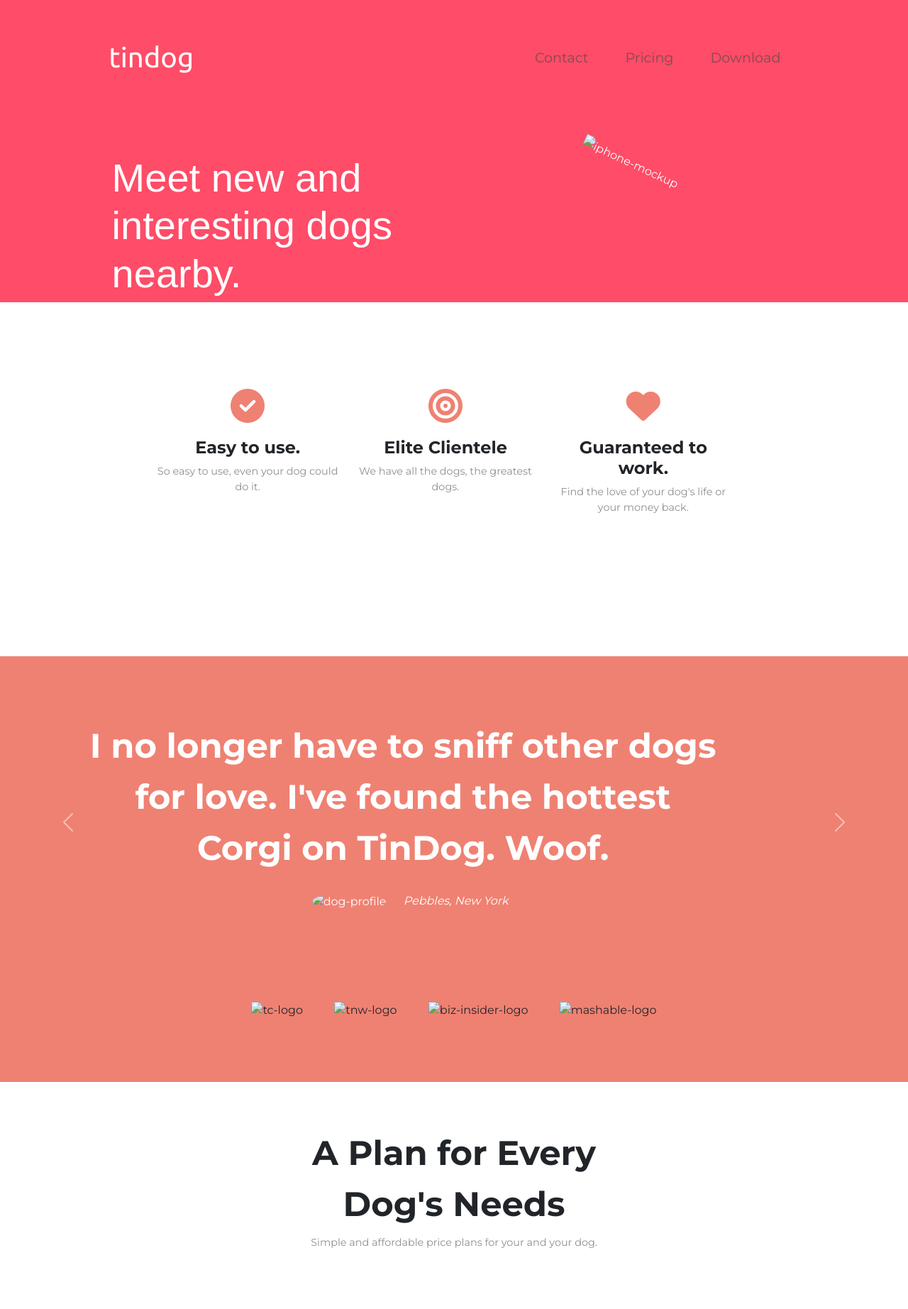
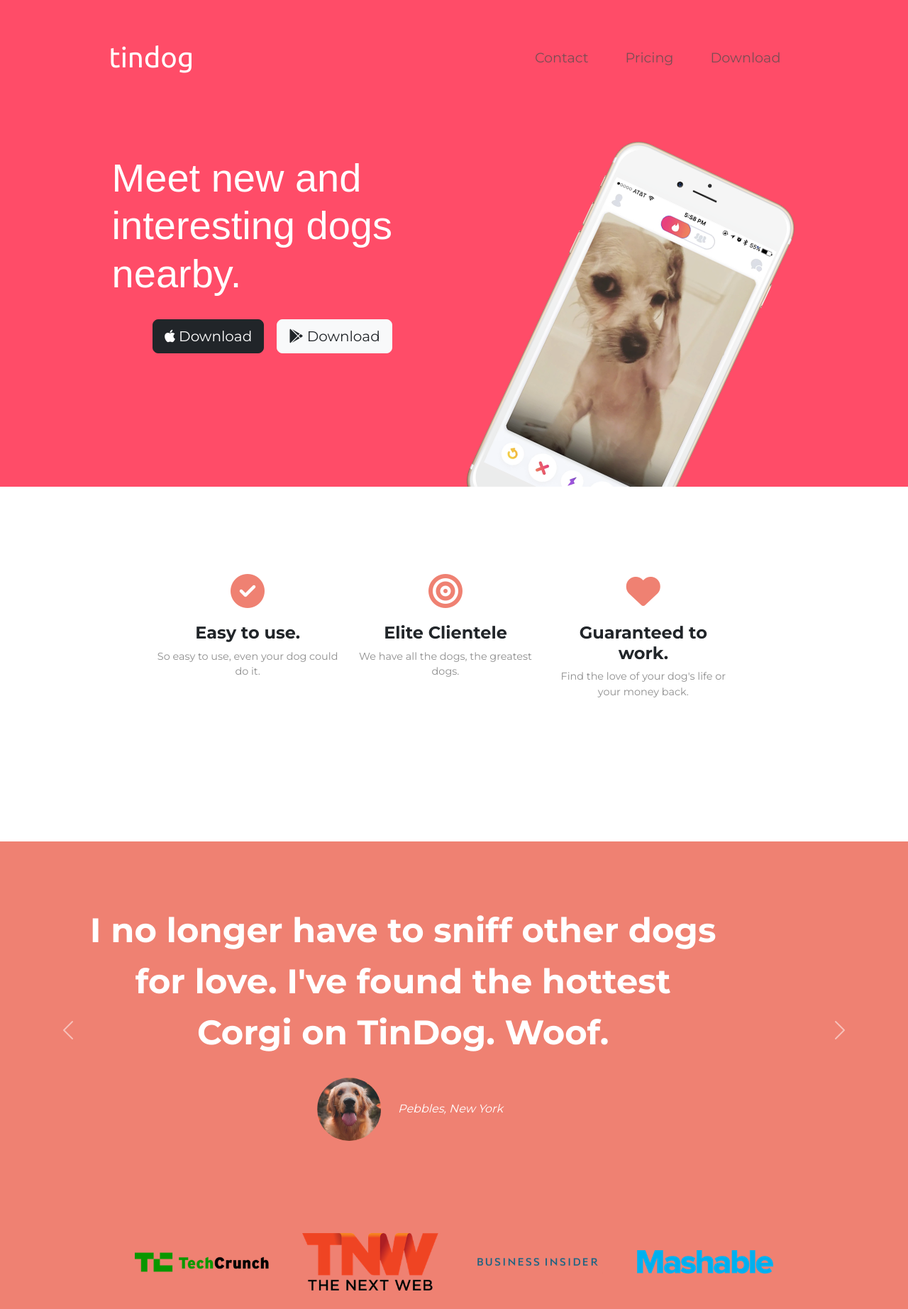
Before and after one commit to Sweetdevil144/TinDog-Project, a plain HTML site: page index.html in a window 1280 px wide. Shown: the top 1845 px of the page at 71% size. Drawn offline with nearby package versions, Linux system fonts and the light colour scheme; files that its build step writes are made by us from their sources.

Commit message:
Update index.html

```diff
--- a/index.html
+++ b/index.html
@@ -6,12 +6,12 @@
   <meta name="viewport" content="width=device-width, initial-scale=1">
   <title>TinDog</title>
   <!-- Importing Bootstrap. -->
-  <link rel="stylesheet" href="/Bootstrap/css/bootstrap.css">
+  <link rel="stylesheet" href="/bootstrap.css">
   <script src="https://code.jquery.com/jquery-2.1.3.min.js"></script>
   <script src="http://maxcdn.bootstrapcdn.com/bootstrap/3.3.1/js/bootstrap.min.js"></script>
   <!-- Importing FontAwesome Package to import fonts in our Website. -->
   <script src="https://kit.fontawesome.com/2145778a96.js" crossorigin="anonymous"></script>
-  <link rel="stylesheet" href="/css/styles.css">
+  <link rel="stylesheet" href="/styles.css">
   <!-- Google Fonts. -->
   <link rel="preconnect" href="https://fonts.googleapis.com">
   <link rel="preconnect" href="https://fonts.gstatic.com" crossorigin>
@@ -68,7 +68,7 @@
       </div>
      <div class="col-lg-6 p-3">
       <div>
-        <img src="images/iphone6.png" alt="iphone-mockup" class="iphone-mockup">
+        <img src="/iphone6.png" alt="iphone-mockup" class="iphone-mockup">
       </div>
      </div>
     </div>
@@ -121,12 +121,12 @@
       <div class="carousel-inner">
         <div class="carousel-item active ">
           <h2 class="testimonial-text">I no longer have to sniff other dogs for love. I've found the hottest Corgi on TinDog. Woof.</h2>
-         <img class="testimonial-image" src="images/dog-img.jpg" alt="dog-profile" class="d-block w-100">
+         <img class="testimonial-image" src="/dog-img.jpg" alt="dog-profile" class="d-block w-100">
          <em>Pebbles, New York</em>
         </div>
         <div class="carousel-item">
           <h2 class="testimonial-text">My dog used to be so lonely, but with TinDog's help, they've found the love of their life. I think.</h2>
-         <img class="testimonial-image" src="images/lady-img.jpg" alt="lady-profile" class="d-block w-100">
+         <img class="testimonial-image" src="/lady-img.jpg" alt="lady-profile" class="d-block w-100">
          <em>Beverly, Illinois</em>
         </div>
       </div>
@@ -149,10 +149,10 @@
   <!-- Press -->
 
   <section id="press">
-    <img class="press-logo" src="images/techcrunch.png" alt="tc-logo">
-    <img class="press-logo" src="images/tnw.png" alt="tnw-logo">
-    <img class="press-logo" src="images/bizinsider.png" alt="biz-insider-logo">
-    <img class="press-logo" src="images/mashable.png" alt="mashable-logo">
+    <img class="press-logo" src="/techcrunch.png" alt="tc-logo">
+    <img class="press-logo" src="/tnw.png" alt="tnw-logo">
+    <img class="press-logo" src="/bizinsider.png" alt="biz-insider-logo">
+    <img class="press-logo" src="/mashable.png" alt="mashable-logo">
 
   </section>
 
```
